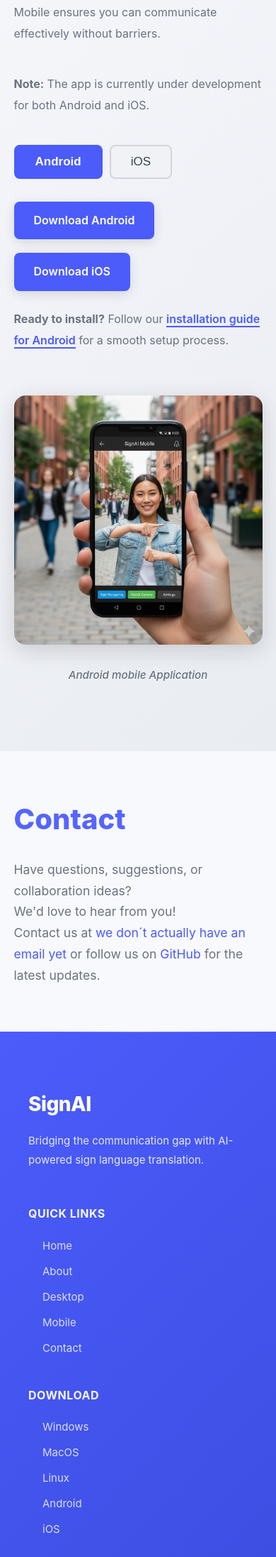
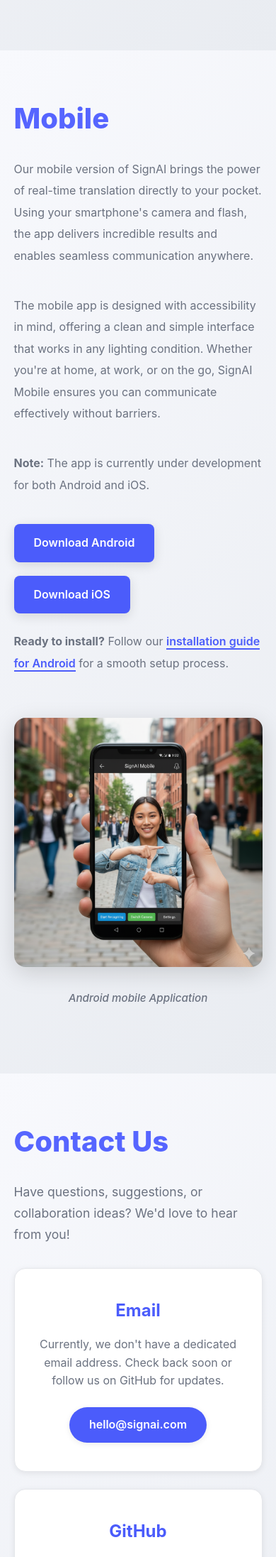
Before and after one commit to Stefanos0710/SignAI, a Flask app: page / in a window 390 px wide; the page is wider, and only the part inside the window is pictured. Shown: the part 3480-5673 px from the top of that part at 71% size. Run offline with Flask 2, Linux system fonts and the light colour scheme.

Commit message:
Revamp About and Contact sections, improve button styles
Enhanced the About section with detailed mission and technology descriptions. Redesigned the Contact section with a new grid layout and contact cards. Improved button color consistency and hover states across CSS files, and updated footer layout for better responsiveness. Added 'Instructions' link to download page navigation and removed platform switch buttons from index.html.

```diff
--- a/product_webside/main.py
+++ b/product_webside/main.py
@@ -1,7 +1,6 @@
 from flask import Flask
 from flask import request, render_template, url_for, redirect
 
-# Initialisiere die Flask-Anwendung
 app = Flask(__name__)
 
 # DELETE THIS IN PRODUKTION
--- a/product_webside/static/css/components.css
+++ b/product_webside/static/css/components.css
@@ -78,4 +78,75 @@
     text-decoration: none;
     transform: translateY(-2px);
     box-shadow: 0 4px 12px rgba(75, 92, 251, 0.3);
+    color: white;
 }
+
+/* Contact Section */
+#contact {
+    background: linear-gradient(135deg, #f8f9fd 0%, #e9ecf1 100%);
+}
+
+.contact-grid {
+    display: grid;
+    grid-template-columns: repeat(auto-fit, minmax(300px, 1fr));
+    gap: 2rem;
+    margin-top: 2rem;
+}
+
+.contact-card {
+    background: white;
+    border-radius: var(--radius);
+    padding: 2.5rem 2rem;
+    text-align: center;
+    transition: var(--transition);
+    box-shadow: var(--shadow-sm);
+    border: 1px solid var(--border);
+}
+
+.contact-card:hover {
+    transform: translateY(-5px);
+    box-shadow: var(--shadow-lg);
+}
+
+.contact-card h3 {
+    font-size: 1.5rem;
+    margin-bottom: 1rem;
+    color: var(--primary);
+    font-weight: 700;
+}
+
+.contact-card p {
+    font-size: 1rem;
+    line-height: 1.6;
+    color: var(--text-secondary);
+    margin-bottom: 1.5rem;
+    margin-left: auto;
+    margin-right: auto;
+}
+
+.btn-contact {
+    display: inline-block;
+    padding: 0.75rem 1.75rem;
+    background: var(--primary);
+    color: white;
+    text-decoration: none;
+    border-radius: 50px;
+    transition: var(--transition);
+    font-weight: 600;
+    box-shadow: var(--shadow-sm);
+}
+
+.btn-contact:hover {
+    background: var(--primary-dark);
+    color: white;
+    text-decoration: none;
+    transform: translateY(-2px);
+    box-shadow: var(--shadow-md);
+}
+
+@media (max-width: 768px) {
+    .contact-grid {
+        grid-template-columns: 1fr;
+        gap: 1.5rem;
+    }
+}
--- a/product_webside/static/css/footer.css
+++ b/product_webside/static/css/footer.css
@@ -22,8 +22,8 @@ footer::before {
 
 .footer-container {
   display: grid;
-  grid-template-columns: 1.5fr 1fr 1fr 1fr;
-  gap: 30px;
+  grid-template-columns: 1.8fr 1fr 1fr 1fr 1fr;
+  gap: 20px;
   max-width: 1400px;
   margin: 0 auto;
   padding: 0 40px 60px 40px;
@@ -31,8 +31,16 @@ footer::before {
 
 @media (max-width: 1200px) {
   .footer-container {
+    grid-template-columns: 1.5fr 1fr 1fr 1fr 1fr;
+    gap: 15px;
+    padding: 0 20px 60px 20px;
+  }
+}
+
+@media (max-width: 900px) {
+  .footer-container {
     grid-template-columns: 1fr 1fr;
-    gap: 40px;
+    gap: 30px;
   }
 }
 
--- a/product_webside/static/css/home.css
+++ b/product_webside/static/css/home.css
@@ -35,6 +35,13 @@
     right: -120px;
     animation: float 8s infinite ease-in-out;
     z-index: 0;
+}
+
+.about-3 {
+    margin-top: 20px;
+    font-size: 20px;
+    font-weight: 1500;
+    color: #4b5cfb;
 }
 
 /* Floating Bubbles */
@@ -209,6 +216,7 @@
     transform: translateY(-3px);
     box-shadow: var(--shadow-lg);
     text-decoration: none;
+    color: white;
 }
 
 .btn-secondary {
--- a/product_webside/templates/download.html
+++ b/product_webside/templates/download.html
@@ -19,6 +19,7 @@
         <a href="/download#desktop">Desktop</a>
         <a href="/download#mobile">Mobile</a>
         <a href="/#contact">Contact</a>
+        <a href="/download/instructions">Instructions</a>
     </div>
 </nav>
 
--- a/product_webside/templates/index.html
+++ b/product_webside/templates/index.html
@@ -54,20 +54,36 @@
 <section id="about">
     <div class="container">
         <h2>About</h2>
+
+        <h3 class="about-3">Our Mission</h3>
         <p>
-            Our mission is to make communication accessible to everyone.
-            SignAI is trained on tens of thousands of video samples from diverse, large-scale datasets.
-            Through continuous development, the system is able to detect subtle differences in hand movements,
-            facial expressions, and context to provide accurate translations.
+            Our mission is to make communication accessible for everyone, no matter their language or ability.
+            SignAI bridges the gap between spoken and sign languages through advanced artificial intelligence.
+            By combining cutting-edge computer vision, natural language processing, and deep learning, SignAI can
+            understand and translate gestures, facial expressions, and context with remarkable accuracy.
+        </p>
+
+        <h3 class="about-3">Advanced Technology</h3>
+        <p>
+            Trained on tens of thousands of video samples from diverse, large-scale datasets, SignAI continues to
+            improve through ongoing research and user feedback. Its adaptive learning model enables it to recognize
+            subtle variations in regional sign languages and the personal signing styles of individuals.
+        </p>
+
+        <h3 class="about-3">Building Bridges</h3>
+        <p>
+            Our goal goes beyond translation — we aim to build a world where communication barriers no longer exist.
+            Whether it's in education, public services, or daily life, SignAI empowers people to connect, understand,
+            and share their voices freely.
         </p>
     </div>
 </section>
 
 <section id="desktop">
     <div class="container">
-        <h2>Desktop</h2>
         <div class="hero-content">
             <div class="hero-text">
+                <h2>Desktop</h2>
                 <p>
                     The desktop version of SignAI provides a powerful environment for testing, recording,
                     and analyzing sign language. It allows users to record custom videos
@@ -78,11 +94,11 @@
                     detailed analytics, and the ability to save and review your translation history.
                     The intuitive interface makes it easy for both beginners and professionals to communicate effectively.
                 </p>
-                <div class="platform-switch" role="tablist" aria-label="Platform switch">
-                    <button class="platform active" data-os="win" role="tab" aria-selected="true">Windows</button>
-                    <button class="platform" data-os="mac" role="tab" aria-selected="false">macOS</button>
-                    <button class="platform" data-os="linux" role="tab" aria-selected="false">Linux</button>
-                </div>
+{#                <div class="platform-switch" role="tablist" aria-label="Platform switch">#}
+{#                    <button class="platform active" data-os="win" role="tab" aria-selected="true">Windows</button>#}
+{#                    <button class="platform" data-os="mac" role="tab" aria-selected="false">macOS</button>#}
+{#                    <button class="platform" data-os="linux" role="tab" aria-selected="false">Linux</button>#}
+{#                </div>#}
 
                 <div class="download-row">
                     <a class="btn btn-download" href="/download#download-windows">Download Windows</a>
@@ -122,9 +138,9 @@
 
 <section id="mobile">
     <div class="container">
-        <h2>Mobile</h2>
         <div class="hero-content">
             <div class="hero-text">
+                <h2>Mobile</h2>
                 <p>
                     Our mobile version of SignAI brings the power of real-time translation directly to your pocket.
                     Using your smartphone's camera and flash, the app delivers incredible results and enables
@@ -138,10 +154,10 @@
                 <p>
                     <strong>Note:</strong> The app is currently under development for both Android and iOS.
                 </p>
-                <div class="platform-switch" role="tablist" aria-label="Platform switch">
-                    <button class="platform active" data-os="android" role="tab" aria-selected="true">Android</button>
-                    <button class="platform" data-os="ios" role="tab" aria-selected="false">iOS</button>
-                </div>
+{#                <div class="platform-switch" role="tablist" aria-label="Platform switch">#}
+{#                    <button class="platform active" data-os="android" role="tab" aria-selected="true">Android</button>#}
+{#                    <button class="platform" data-os="ios" role="tab" aria-selected="false">iOS</button>#}
+{#                </div>#}
 
                 <div class="download-row">
                     <a class="btn btn-download" href="/download#download-android">Download Android</a>
@@ -172,17 +188,40 @@
     </div>
 </section>
 
+{# in production change to an real email#}
 <section id="contact">
     <div class="container">
-        <h2>Contact</h2>
-        <p>Have questions, suggestions, or collaboration ideas?</p>
-        <p>We'd love to hear from you!</p>
-        <p>
-            Contact us at <a href="mailto:text@test.dev">we don´t actually have an email yet</a>
-            or follow us on
-            <a href="https://github.com/Stefanos0710/SignAI/">GitHub</a>
-            for the latest updates.
-        </p>
+        <h2>Contact Us</h2>
+        <p>Have questions, suggestions, or collaboration ideas? We'd love to hear from you!</p>
+
+        <div class="contact-grid">
+            <div class="contact-card">
+                <h3>Email</h3>
+                <p>
+                    Currently, we don't have a dedicated email address.
+                    Check back soon or follow us on GitHub for updates.
+                </p>
+                <a href="mailto:text@test.dev" class="btn-contact">hello@signai.com</a>
+            </div>
+
+            <div class="contact-card">
+                <h3>GitHub</h3>
+                <p>
+                    Explore our open-source projects, report issues,
+                    or contribute to SignAI's development.
+                </p>
+                <a href="https://github.com/Stefanos0710/SignAI/" target="_blank" class="btn-contact">Visit Repository</a>
+            </div>
+
+            <div class="contact-card">
+                <h3>Community</h3>
+                <p>
+                    Join discussions, share feedback, and connect
+                    with other SignAI users and developers.
+                </p>
+                <a href="https://github.com/Stefanos0710/SignAI/discussions" target="_blank" class="btn-contact">Join Discussions</a>
+            </div>
+        </div>
     </div>
 </section>
 
```
Also changed, not shown: product_webside/static/css/main.css (+32 -9 lines).
